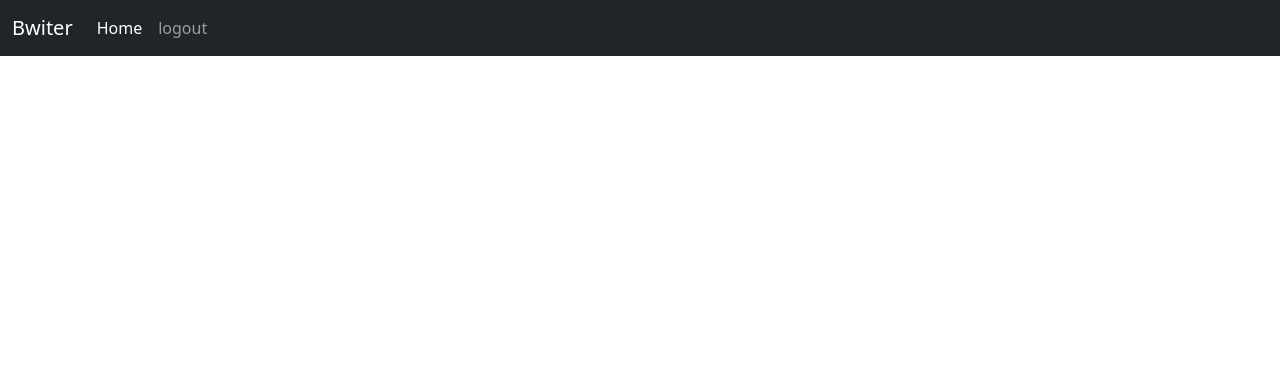
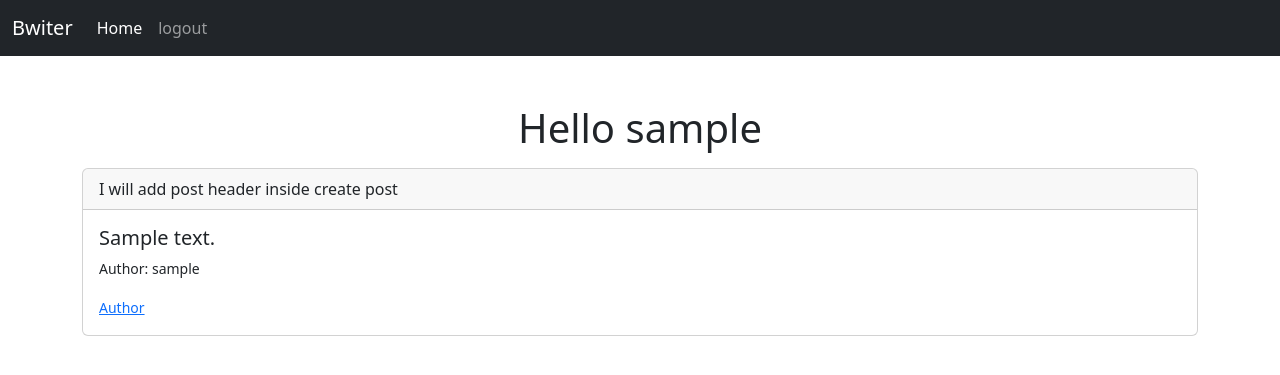
Before and after one commit to loverboyfaisal/fullStackProjects, a Flask app: page / in a window 1280 px wide. Shown: the top 375 px of the page. Run offline with Flask 3, Linux system fonts and the light colour scheme; a user stored in the database is signed in; tables that the repository leaves empty or names only in its code hold one stand-in row (values such as "Sample post").

Commit message:
Fetch and display posts on home page
Update models, views and template to load and render posts on the home page. fetch_post was changed to remove the user_id parameter and return all posts (fetchall) from the posts table; views.home now calls fetch_post and passes posts to the template. home.html was updated to show current_user and iterate over posts to render post content. Minor import and formatting tweaks and compiled .pyc files were updated.

```diff
--- a/simpleBlog/src/models.py
+++ b/simpleBlog/src/models.py
@@ -1,3 +1,4 @@
+from flask import jsonify
 from src import mysql_connection
 from flask_login import UserMixin
 
@@ -51,16 +52,19 @@ class User(UserMixin):
         return None
 
 
-def fetch_post(user_id):
+def fetch_post():
     db = mysql_connection()
     curr = db.cursor(dictionary=True)
 
-    query = "select * from posts where user_id = %s"
-    curr.execute(query,(user_id,))
-    curr.fetchone()
+    query = "select * from posts"
+    curr.execute(query)
+    rows = curr.fetchall()
 
     curr.close()
     db.close()
+
+    return rows
+
 
 def create_post(user_id,post_content):
     db = mysql_connection()
--- a/simpleBlog/src/templates/home.html
+++ b/simpleBlog/src/templates/home.html
@@ -1,2 +1,18 @@
 {% extends "base.html" %} {% block title %} home {% endblock %} {% block
-content%} {% endblock %}
+content%}
+
+<div class="container mt-5" align="center">
+    <p class="h1 border-1">Hello {{current_user.user_name}}</p>
+</div>
+
+{%for post in posts%}
+<div class="card mt-3">
+    <div class="card-header">I will add post header inside create post</div>
+    <div class="card-body">
+        <h5 class="card-title">{{post.post_content}}</h5>
+        <p class="card-text small">Author: {{current_user.user_name}}</p>
+        <a href="#" class="link small">Author</a>
+    </div>
+</div>
+
+{%endfor%} {% endblock %}
--- a/simpleBlog/src/views.py
+++ b/simpleBlog/src/views.py
@@ -9,8 +9,15 @@ views = Blueprint("views",__name__)
 @views.route("/")
 @login_required
 def home():
-    return render_template('home.html',name=current_user.user_name,user=current_user)
+    from src.models import fetch_post
+    posts = fetch_post()
+    return render_template('home.html',posts=posts)
 
+# @views.route('/fetchposts')
+# def fetchposts():
+#     from src.models import fetch_post
+#     posts = fetch_post()
+#     return posts
 
 
 @views.route('/createpost',methods=["GET","POST"])
```
